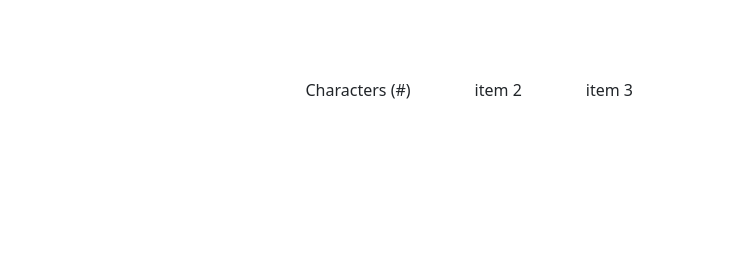
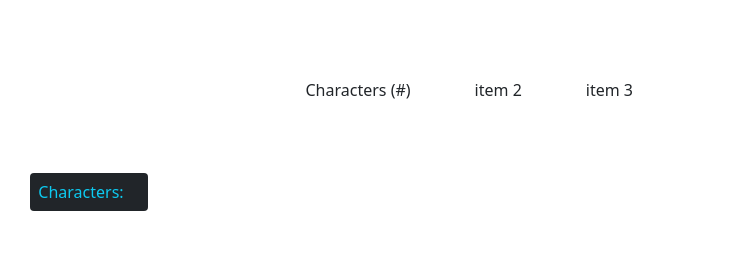
Before and after one commit to alef-garrido/API-based-capstone, a website built with webpack: page src/index.html in a window 1280 px wide. Shown: the top 280 px of the page, 551-1280 px from the left. Built offline with nearby package versions, Linux system fonts and the light colour scheme; no server answers.

Commit message:
Add counters elements to HTML file.

```diff
--- a/src/index.html
+++ b/src/index.html
@@ -21,6 +21,10 @@
         </ul>
       </div>
     </div>
+    <p class="text-center text-info mb-4">
+      <span class="bg-dark border-info border-3 py-2 px-2 rounded-start">Characters: </span>
+      <span class="bg-dark border-info border-3 py-2 px-2 rounded-end" id="number-of-chars"></span>
+    </p>
   </nav>
   <div id="container-list">
     <ul id="list-of-char" role='list'></ul>
```
